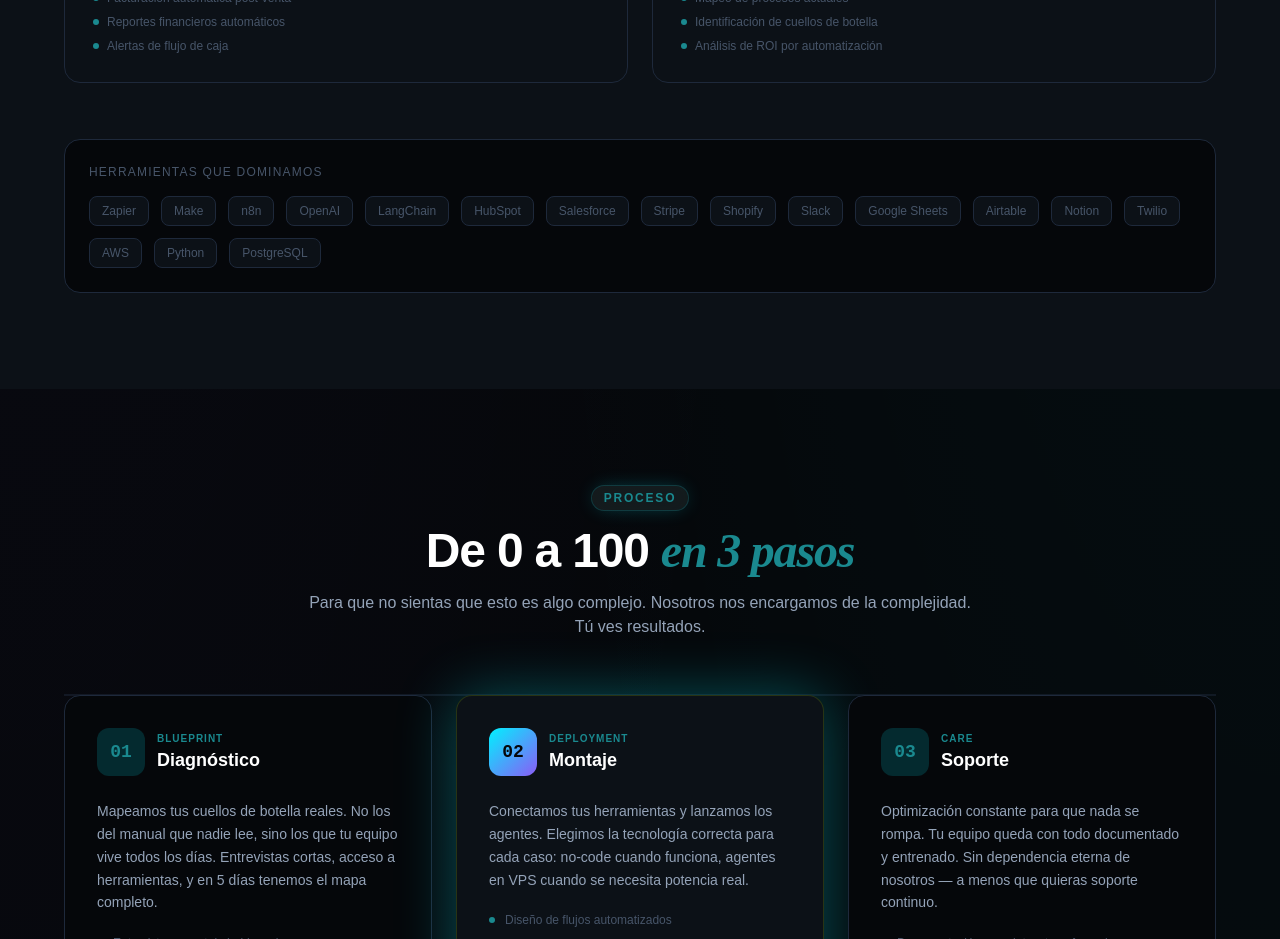
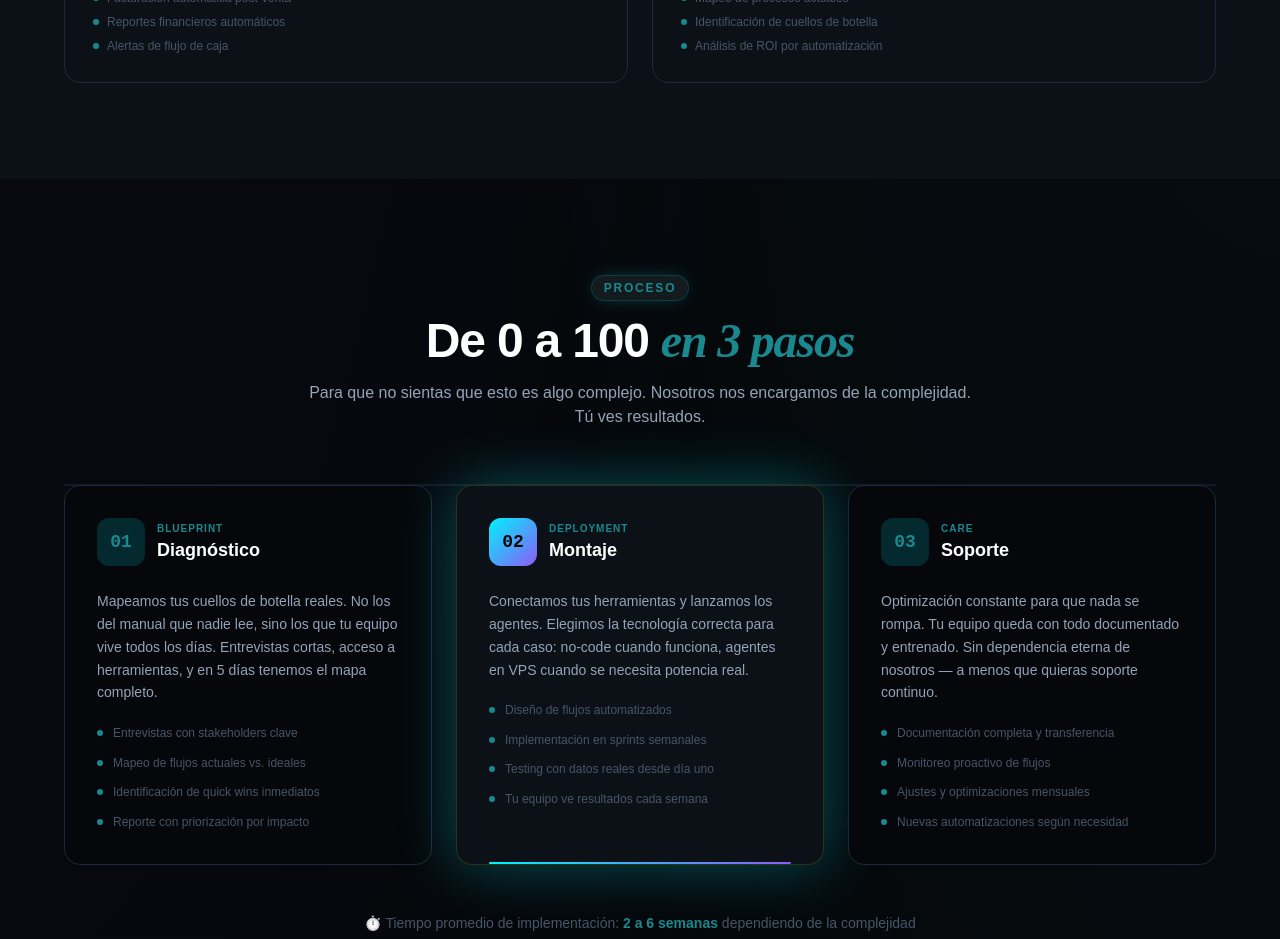
Before and after one commit to Diverum/diverum, a React (Vite) app: page / in a window 1280 px wide. Shown: the part 2760-3699 px from the top of the page. Built offline with nearby package versions, Linux system fonts and the light colour scheme; a web font is replaced by a local one.

Commit message:
Borré la sección de las herramientas que dominamos, no debería estar ahí

```diff
--- a/src/components/Services.jsx
+++ b/src/components/Services.jsx
@@ -136,44 +136,6 @@
             <AgentCard key={i} {...agent} />
           ))}
         </Stagger>
-
-        {/* Integrations strip */}
-        <Reveal delay={0.2}>
-          <div
-            className="mt-14 p-6 rounded-2xl"
-            style={{
-              background: "var(--bg)",
-              border: "1px solid var(--border)",
-            }}
-          >
-            <p
-              className="text-xs uppercase tracking-widest mb-4"
-              style={{ color: "var(--text-dim)" }}
-            >
-              Herramientas que dominamos
-            </p>
-            <div className="flex flex-wrap gap-3">
-              {[
-                "Zapier", "Make", "n8n", "OpenAI", "LangChain",
-                "HubSpot", "Salesforce", "Stripe", "Shopify",
-                "Slack", "Google Sheets", "Airtable", "Notion",
-                "Twilio", "AWS", "Python", "PostgreSQL",
-              ].map((tool) => (
-                <span
-                  key={tool}
-                  className="text-xs px-3 py-1.5 rounded-lg"
-                  style={{
-                    background: "var(--surface)",
-                    color: "var(--text-dim)",
-                    border: "1px solid var(--border)",
-                  }}
-                >
-                  {tool}
-                </span>
-              ))}
-            </div>
-          </div>
-        </Reveal>
       </div>
     </section>
   );
```
